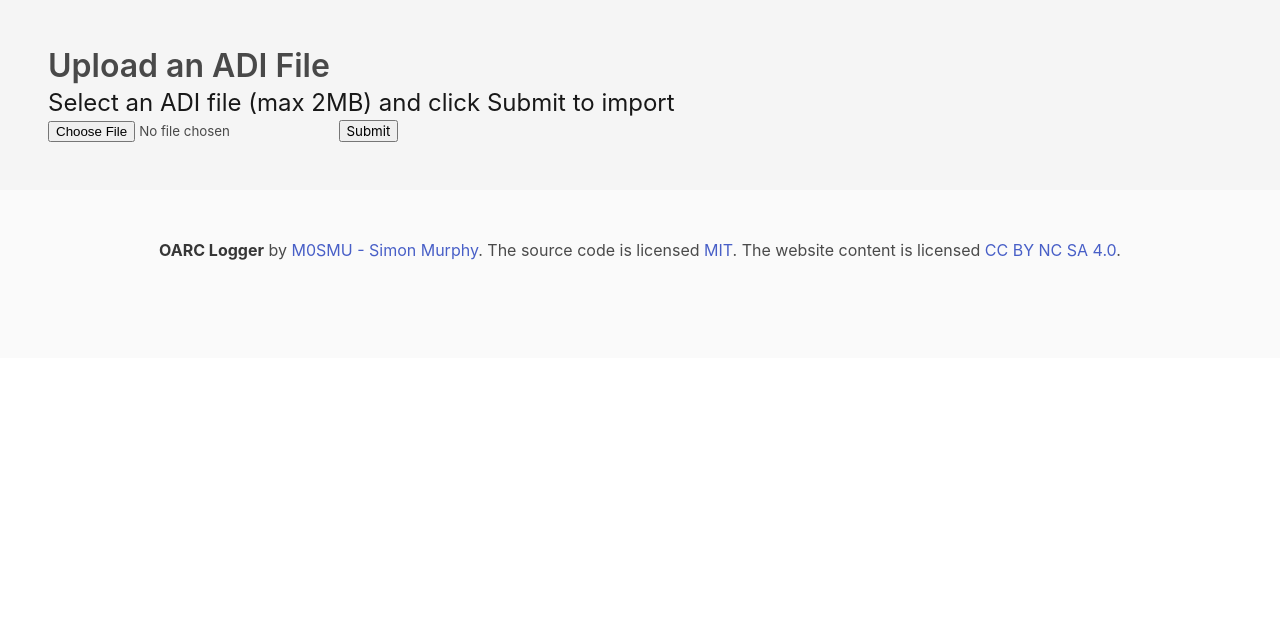
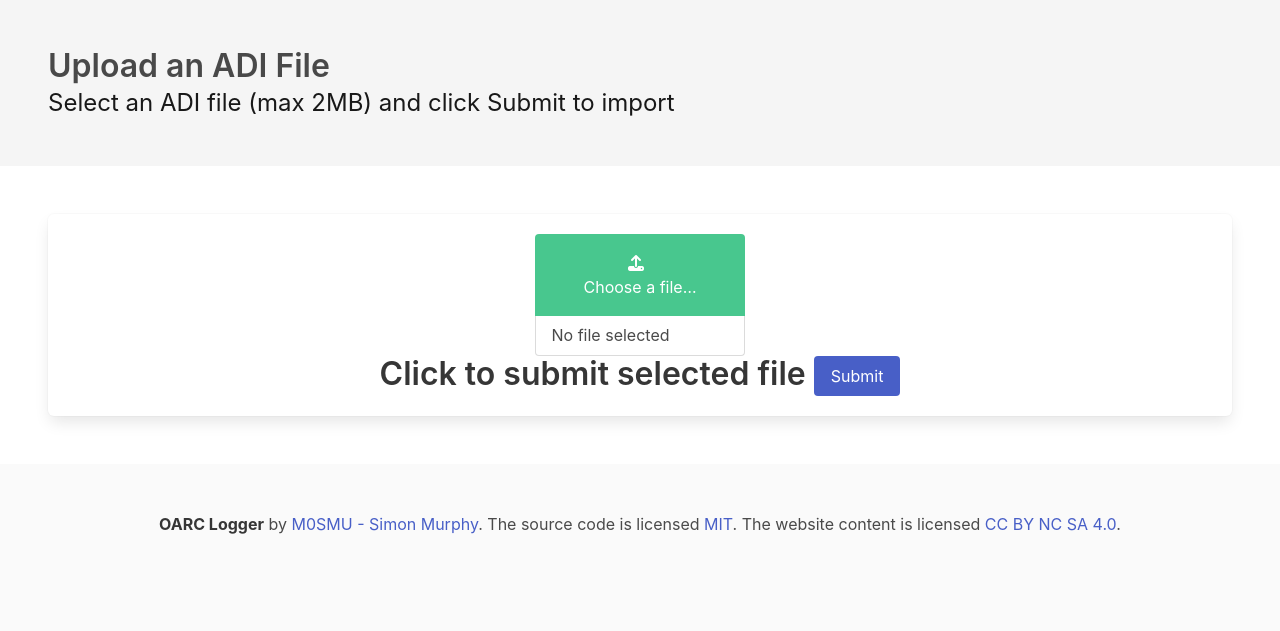
Before and after one commit to smurphboy/OARCLogger, a Flask app: page /qsos/M0SMU/upload in a window 1280 px wide. Shown: the part 52-683 px from the top of the page. Run offline with Flask 2, Linux system fonts and the light colour scheme; a user stored in the database is signed in; data comes from the database, SQL or seed files in the repository; some libraries are stand-ins or nearby versions.

Commit message:
file upload working. parsing next

```diff
--- a/logger/config.py
+++ b/logger/config.py
@@ -19,3 +19,4 @@ class Config:
     TEMPLATES_FOLDER = 'templates'
     SQLALCHEMY_DATABASE_URI = 'sqlite:///db.sqlite'
     MAX_CONTENT_LENGTH = 1024 * 1024 * 2
+    UPLOAD_EXTENSIONS = '*.adi'
--- a/logger/qsos/views.py
+++ b/logger/qsos/views.py
@@ -1,8 +1,10 @@
 import datetime
-from flask import Blueprint, flash, render_template, redirect, request, url_for
+import os
+from flask import Blueprint, flash, render_template, redirect, request, url_for, abort, current_app
 from flask_login import login_required, current_user
 from logger.models import User, db, Callsign, QSO
 from logger.forms import QSOForm, QSOUploadForm
+from werkzeug.utils import secure_filename
 
 qsos = Blueprint('qsos', __name__, template_folder='templates')
 
@@ -32,8 +34,13 @@ def uploadqsos(station_callsign):
     uploadform = QSOUploadForm()
     if request.method == 'POST':
         uploaded_file = request.files['file']
-        if uploaded_file.filename != '':
-            uploaded_file.save(uploaded_file.filename)
+        filename = secure_filename(uploaded_file.filename)
+        if filename != '':
+            file_ext = os.path.splitext(filename)[1]
+            if file_ext not in current_app.config['UPLOAD_EXTENSIONS']:
+                print('abort')
+                abort(400)
+            uploaded_file.save(os.path.join(current_app.root_path, 'static/adi/', current_user.get_id(),'.adi')) #we store the file in static/adi/<user.id>
         return redirect(url_for('callsigns.call',callsign=station_callsign))
     return render_template('qsoupload.html')
 
@@ -43,3 +50,8 @@ def viewqso(call, date, time):
     call = call.replace('_', '/')
     qso = QSO.query.filter_by(call=call, qso_date=date, time_on=time).first()
     return render_template('viewqso.html', qso=qso)
+
+@qsos.errorhandler(400)
+def page_not_found(e):
+    # note that we set the 400 status explicitly
+    return render_template('400.html'), 400
--- a/logger/templates/qsoupload.html
+++ b/logger/templates/qsoupload.html
@@ -9,8 +9,44 @@
                 <p>Select an ADI file (max 2MB) and click Submit to import</p>
             </div>
         </div>
+    </div>
+</section>
+<section class="section">
+    <div class="box">
         <form method = "POST" enctype = "multipart/form-data">
-        <input type = "file" name = "file" />
-    	<input type = "submit" value = "Submit" />
+            <div id="file-js-example" class="file is-centered is-boxed is-success has-name">
+                <label class="file-label">
+                    <input class="file-input" type = "file" name = "file">
+                    <span class="file-cta">
+                        <span class="file-icon">
+                            <i class="fas fa-upload"></i>
+                        </span>
+                        <span class="file-label">
+                        Choose a file…
+                        </span>
+                    </span>
+                    <span class="file-name">
+                        No file selected
+                    </span>
+                </label>
+            </div>
+        <nav class="level">
+            <div class="level-item">
+                <h3 class="title">Click to submit selected file
+                <input class="button is-link" type = "submit" value = "Submit" /></h3>
+            </div>
+        </nav>
         </form>
+    </div>
+</section>
+
+    <script>
+        const fileInput = document.querySelector('#file-js-example input[type=file]');
+        fileInput.onchange = () => {
+          if (fileInput.files.length > 0) {
+            const fileName = document.querySelector('#file-js-example .file-name');
+            fileName.textContent = fileInput.files[0].name;
+          }
+        }
+      </script>
 {% endblock %}
```
Also changed, not shown: logger/templates/400.html (added, +14 -0 lines), logger/templates/viewqso.html (+5 -5 lines). Lines whose indentation alone changed are shown as unchanged.
